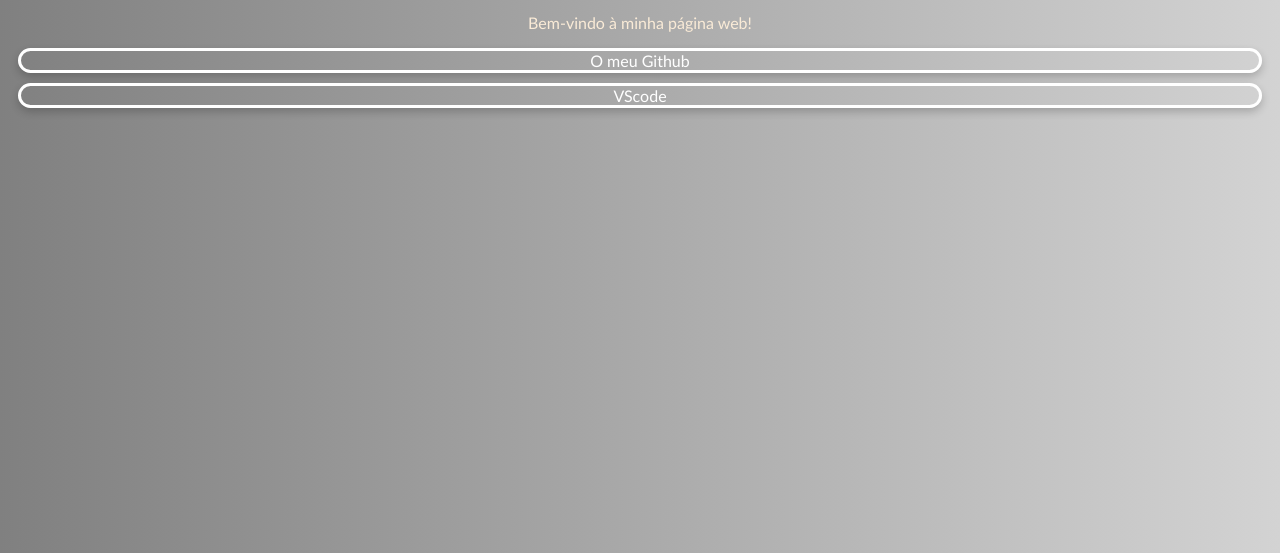
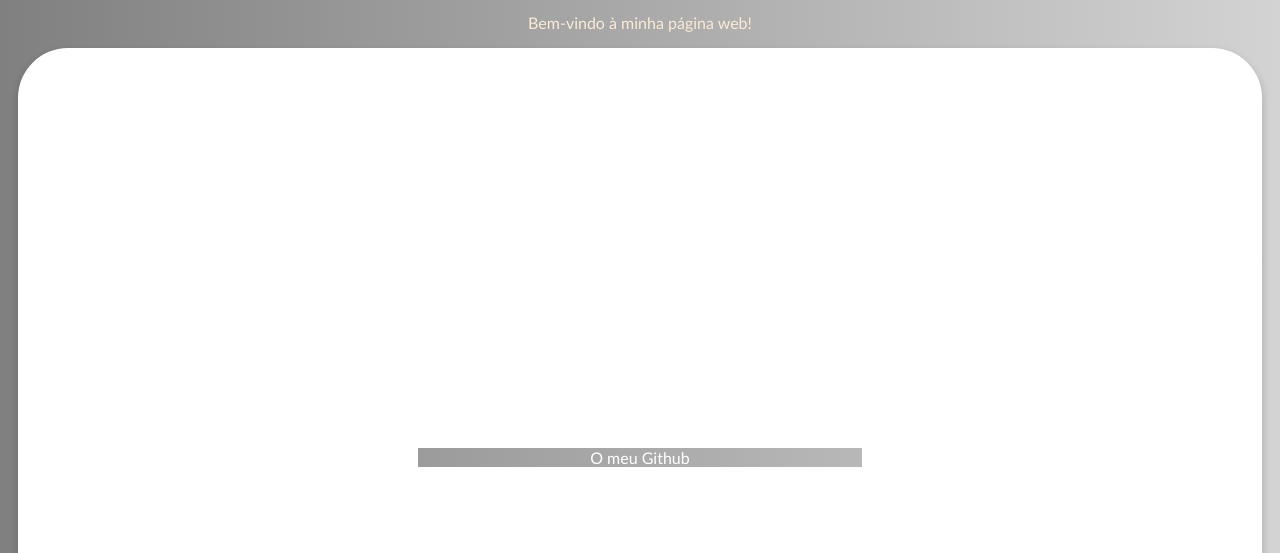
Before and after one commit to Jpjfp33/mywebsite.github.io, a plain HTML site: page index.html in a window 1280 px wide. Shown: the part 247-800 px from the top of the page. Drawn offline with Linux system fonts and the light colour scheme.

Commit message:
Update style.css

```diff
--- a/style.css
+++ b/style.css
@@ -40,6 +40,7 @@ img {
     text-decoration: none;
     box-shadow: 0 4px 8px rgba(0, 0, 0, 0.2);
     transition: transform 0.5s ease;
+        border-width: 400px;
 
     }
 
```
